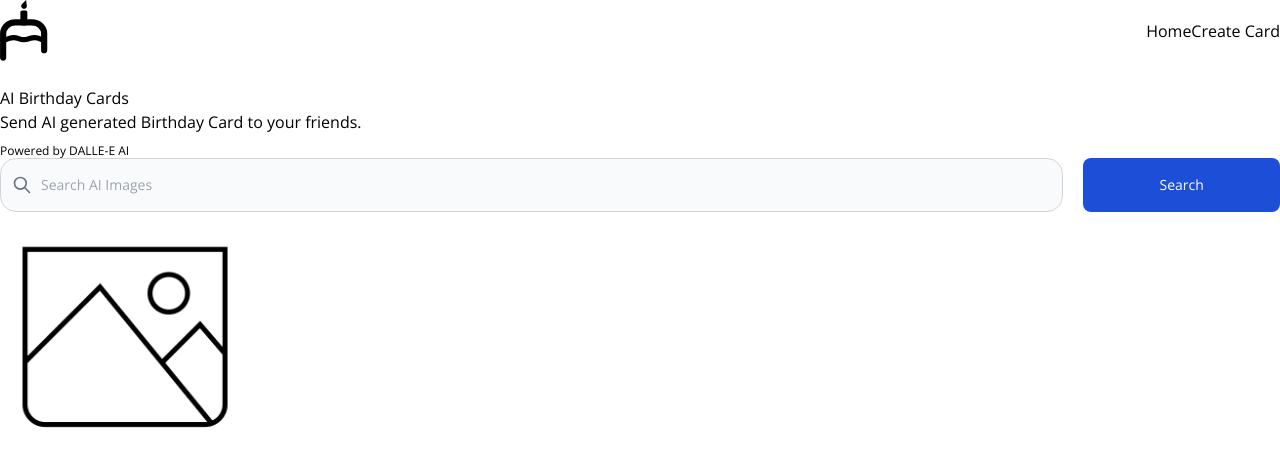
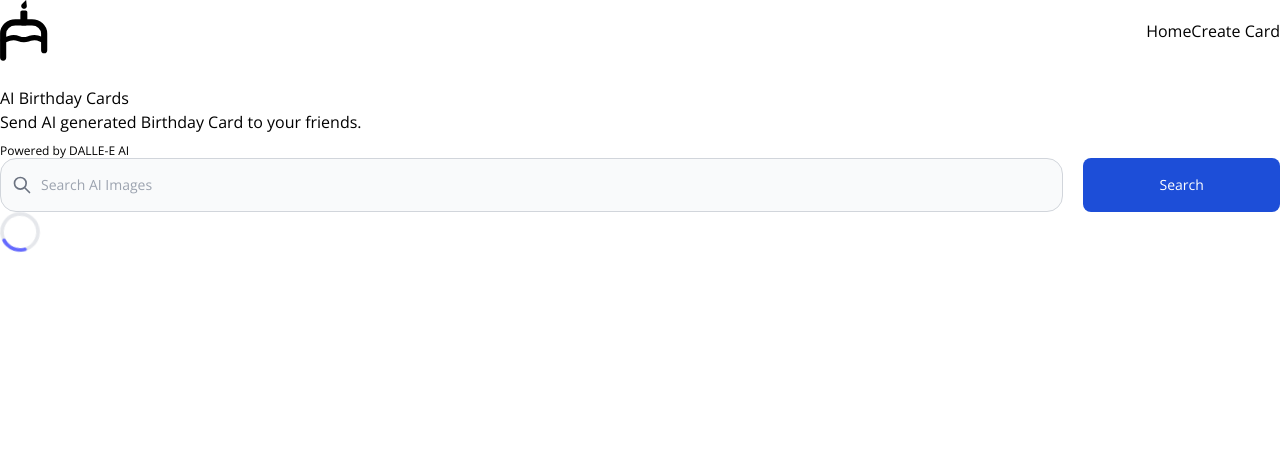
Before and after one commit to brovnie/ai_birthday_cards, a React (Vite) app in the folder client/: page / in a window 1280 px wide. Shown: the top 466 px of the page. Built offline with nearby package versions, Linux system fonts and the light colour scheme.

Commit message:
:construction: (allBirthdayCards) fixed loading + set on stop

```diff
--- a/client/src/features/DisplayImages/Showcase.jsx
+++ b/client/src/features/DisplayImages/Showcase.jsx
@@ -7,14 +7,14 @@ const Showcase = () => {
     const [isLoading,setisLoading] = useState(false);
 
     const handleLoading = (data) => {
-      setLoading(data);
+      setisLoading(data);
     }
 
   return (
     <div>
     <Search isLoading={handleLoading}/>
         {
-            isLoading ? ( <Loader /> ) : ( <Grid isLoading={handleLoading}/> )
+            !isLoading ? ( <Loader /> ) : ( <Grid isLoading={handleLoading}/> )
         }
     </div>
   )
```
